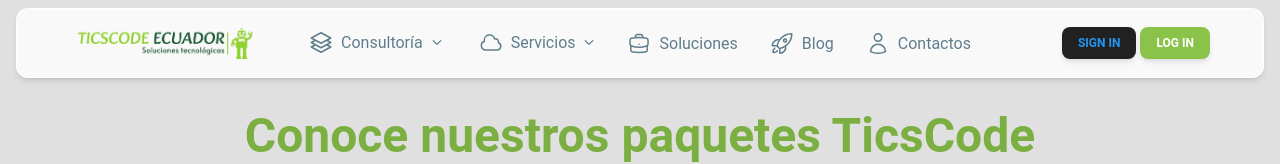
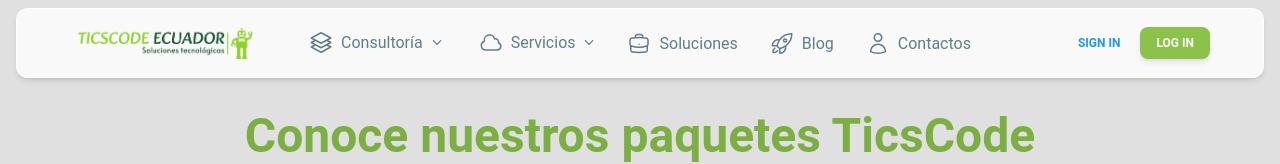
Before and after one commit to Jeff1996a/ticscode-app, a Next.js app: page /home/consultoria in a window 1280 px wide. Shown: the top 164 px of the page. Built offline with nearby package versions, Linux system fonts and the light colour scheme.

Commit message:
button color

```diff
--- a/app/components/ui/navbar/navbar.tsx
+++ b/app/components/ui/navbar/navbar.tsx
@@ -410,11 +410,11 @@ export function ComplexNavbar() {
           <Bars2Icon className="h-6 w-6" />
         </IconButton>
         <div className="flex items-center gap-x-1">
-          <Button
-            className="hidden px-4 py-2 font-sans text-xs font-bold from-light-gray-500 to-light-gray-500 text-center text-blue-500 uppercase align-middle transition-all rounded-lg select-none hover:bg-gray-900/10 active:bg-green-900/20 disabled:pointer-events-none disabled:opacity-50 disabled:shadow-none lg:inline-block"
-            type="button" placeholder={undefined} onPointerEnterCapture={undefined} onPointerLeaveCapture={undefined}>
+          <button
+            className="hidden px-4 py-2 font-sans text-xs font-bold  text-center text-blue-500 uppercase align-middle transition-all rounded-lg select-none hover:bg-gray-900/10 active:bg-green-900/20 disabled:pointer-events-none disabled:opacity-50 disabled:shadow-none lg:inline-block"
+            type="button" >
             <Link href="/register"><span>Sign in</span></Link>
-          </Button>
+          </button>
           <Button
             className="hidden select-none rounded-lg bg-gradient-to-tr from-light-green-500 to-light-green-500 py-2 px-4 text-center align-middle font-sans text-xs font-bold uppercase text-white shadow-md shadow-gray-900/10 transition-all hover:shadow-lg hover:shadow-gray-900/20 active:opacity-[0.85] disabled:pointer-events-none disabled:opacity-50 disabled:shadow-none lg:inline-block"
             type="button"placeholder={undefined} onPointerEnterCapture={undefined} onPointerLeaveCapture={undefined}>
```
